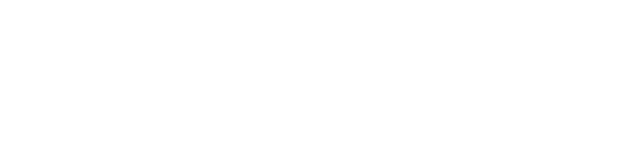
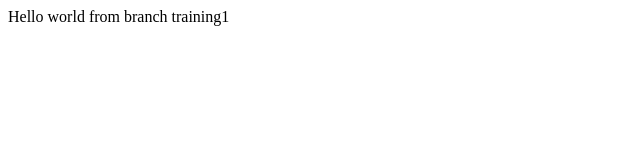
Before and after one commit to Kerekesh/sk-training, a plain HTML site: page index.html in a window 1280 px wide. Shown: the whole page, without its empty margins (0-640 px from the left). Drawn offline with Linux system fonts and the light colour scheme.

Commit message:
Training1

```diff
--- a/index.html
+++ b/index.html
@@ -7,6 +7,6 @@
     <link rel="stylesheet" href="css/style.css">
 </head>
 <body>
-
+    <div>Hello world from branch training1</div>
 </body>
 </html>
```
